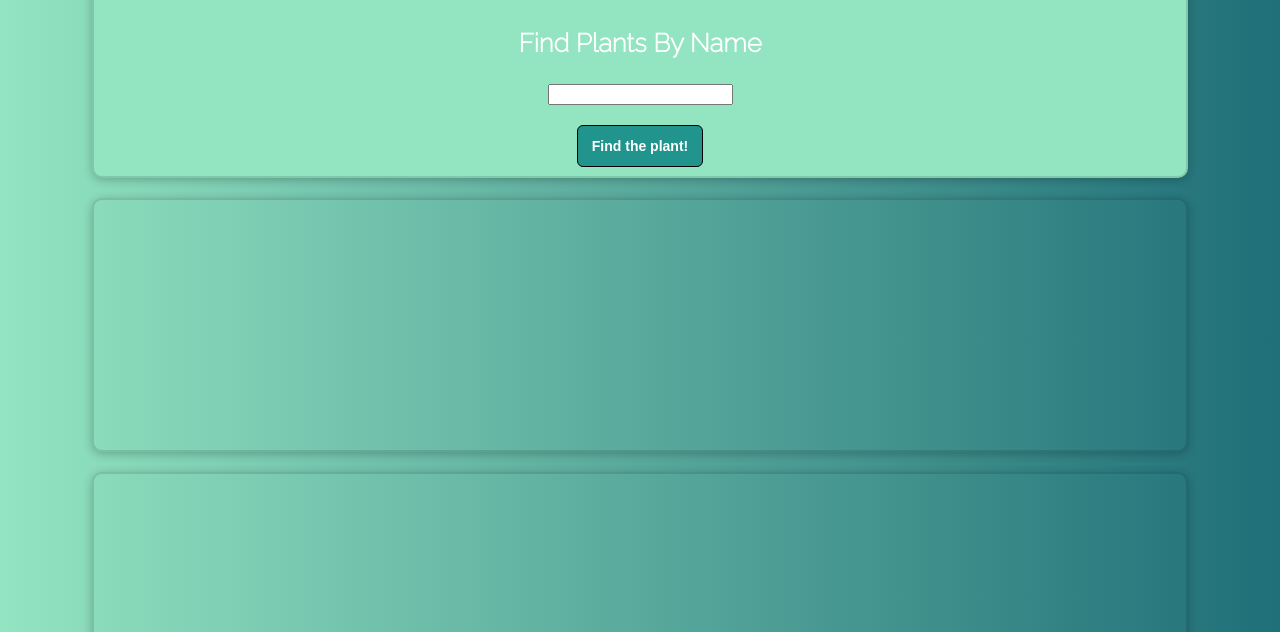
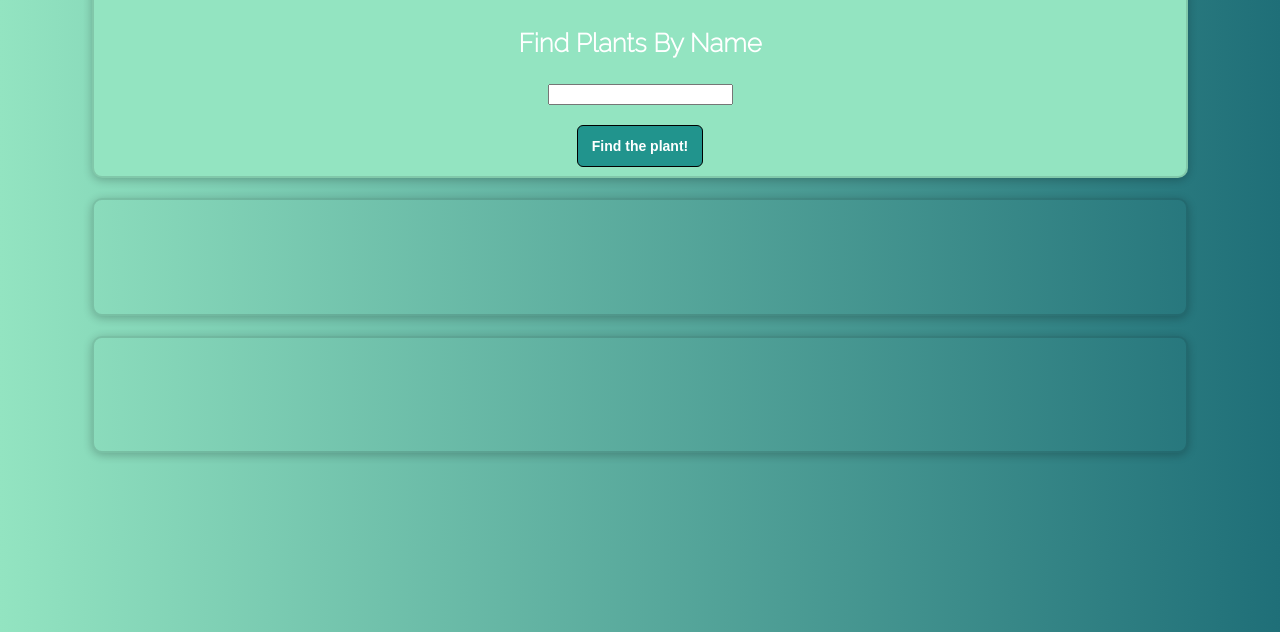
Before and after one commit to nataliebenjes/team-plant-api, a website built with webpack: page src/name.html in a window 1280 px wide. Shown: the part 168-800 px from the top of the page. Built offline with nearby package versions, Linux system fonts and the light colour scheme.

Commit message:
update checkbox, label, and results div.

```diff
--- a/src/css/styles.css
+++ b/src/css/styles.css
@@ -27,7 +27,6 @@ body {
   justify-content: center;
   align-items: center;
   flex-direction: column;
-  cursor: pointer;
   font-family: 'Raleway';
   background: #93e4c1;
 }
@@ -61,6 +60,7 @@ body {
   background-color: rgb(33, 148, 141);
   border-radius: 0.375rem;
   border: solid black 1px;
+  cursor: pointer;
 }
 
 .card {
@@ -149,10 +149,8 @@ a {
 }
 
 .display-name {
-  /* width: 100%;
-  max-width: 200%; */
   min-width: auto;
-  height: 250px;
+  height: auto;
   margin: 20px;
   border-radius: 10px;
   box-shadow: 0px 2px 10px rgba(0, 0, 0, 0.24);
@@ -166,4 +164,33 @@ a {
   flex-direction: column;
   cursor: pointer;
   font-family: 'Raleway';
+  padding: 5%;
 }
+
+.nursery-results {
+  /* width: 100%;
+    max-width: 200%; */
+  min-width: auto;
+  height: auto;
+  margin: 20px;
+  border-radius: 10px;
+  box-shadow: 0px 2px 10px rgba(0, 0, 0, 0.24);
+  border: 2px solid rgba(7, 7, 7, 0.12);
+  font-size: 22px;
+  transition: all 0.3s ease;
+  position: relative;
+  display: flex;
+  justify-content: center;
+  align-items: center;
+  flex-direction: column;
+  font-family: 'Raleway';
+  padding: 5%;
+}
+
+.hidden-checkbox {
+  opacity: 0;
+}
+
+label {
+  cursor: pointer;
+}
--- a/src/index.js
+++ b/src/index.js
@@ -1,10 +1,10 @@
 import PlantService from "./perenial";
 import './css/styles.css';
 // Fetch response from API via query search
-function getPlantByName(plantSearch){
+function getPlantByName(plantSearch) {
     PlantService.getPlantByName(plantSearch)
-        .then(function(response){
-            if (response){
+        .then(function (response) {
+            if (response) {
                 console.log(response.data)
                 printList(response);
             } else {
@@ -21,16 +21,16 @@ function printList(response) {
     //Check for duplications
     let plantNames = new Set();
     //Check if search end up with no results
-    if(response.total === 0) {
+    if (response.total === 0) {
         //Prints Error if 0 result
         let error = document.createElement('small');
         error.innerText = 'Error, your search is not found';
         document.querySelector('.nursery-results').appendChild(error);
     }
     //Check validation and display results in the DOM
-    newArray.forEach(function(object) {
+    newArray.forEach(function (object) {
         //Filter premium results
-        if (object.cycle.includes('Upgrade')){
+        if (object.cycle.includes('Upgrade')) {
             object = '';
         } else {
             //Create elements with the plant data
@@ -38,8 +38,7 @@ function printList(response) {
                 let cardDiv = document.createElement('div');
                 cardDiv.innerHTML = `
                 <div id="${object.common_name}-wrapper">
-                <input class="hidden-checkbox" id="${object.id}" type="checkbox">
-                <label for="${object.id}">${object.common_name}</label>
+                <label for="${object.id}"><input class="hidden-checkbox" id="${object.id}" type="checkbox">${object.common_name}</label>
                 </div>
                 `;
                 //Display the results in the DOM
@@ -59,22 +58,22 @@ function setupCheckboxListener(id) {
 
         //passing the id of the selected element into getPlantInfo API call
         PlantService.getPlantInfo(e.target.id)
-            .then(function(response){
-            if (response){
-                createPlantName(response);
-            } else {
-                console.log(response)
-            }
-        });
+            .then(function (response) {
+                if (response) {
+                    createPlantName(response);
+                } else {
+                    console.log(response)
+                }
+            });
 
 
     });
 }
 
-function createPlantName (response) {
+function createPlantName(response) {
     // Ensure response object and required properties exist
     if (response && response.common_name && response.description && response.default_image && response.default_image.medium_url) {
-        let displayName = document.querySelector('.display-name')
+        let displayName = document.querySelector('.display-name');
         displayName.innerHTML =
             `<h3>${response.common_name}</h3>
             <p>${response.description}</p>
--- a/src/name.html
+++ b/src/name.html
@@ -14,10 +14,7 @@
   </form>
   <div class="nursery-results"></div>
   <div class="display-name"></div>
+
 </body>
 
-<div class="display-name">
-
-</div>
-
 </html>
```
